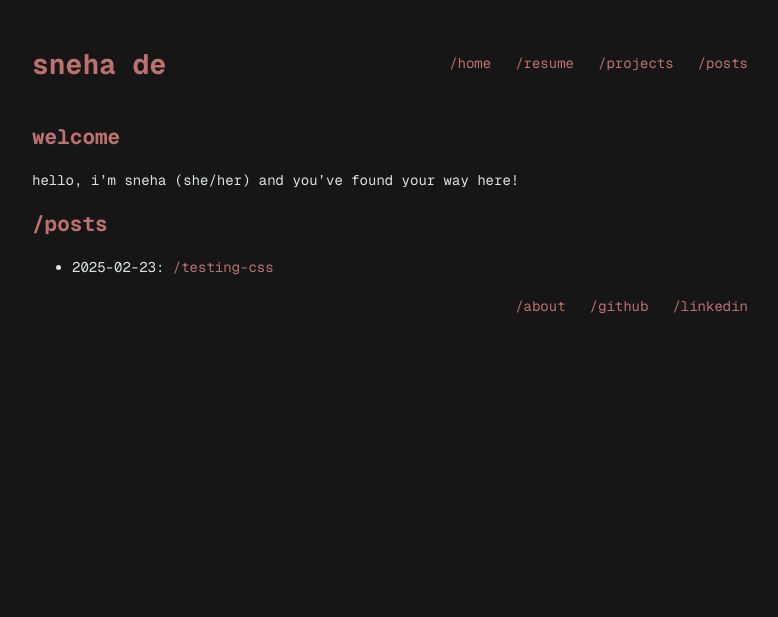
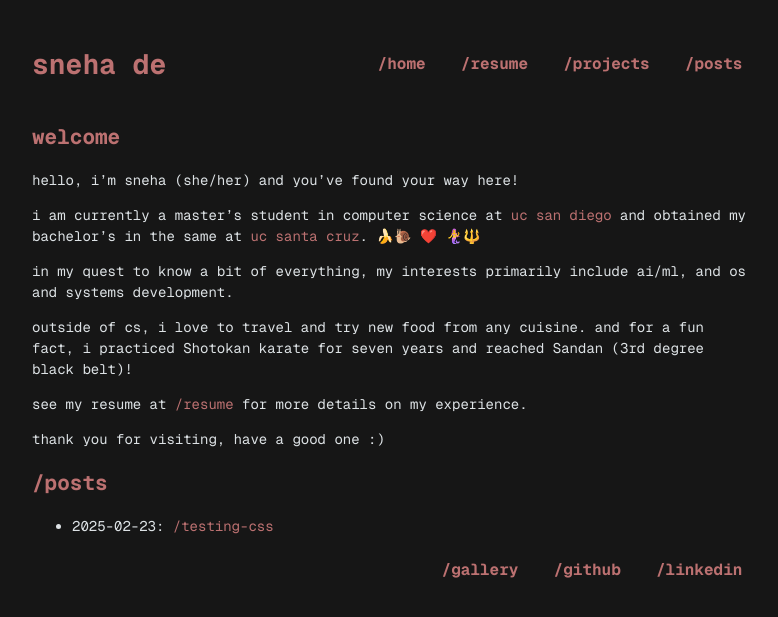
Before and after one commit to sneha-afk/sneha-afk.github.io, a Jekyll site: the page built from index.md, in a window 1280 px wide. Shown: the top 617 px of the page, without its empty margins (248-1026 px from the left). Built offline with Jekyll 4.4.1, drawn with Linux system fonts in a browser that asks for light colours.

Commit message:
move info around + nicer links

```diff
--- a/_config.yml
+++ b/_config.yml
@@ -65,8 +65,8 @@ header_navigation:
     url: /posts
 
 footer_navigation:
-  - name: /about
-    url: /about
+  - name: /gallery
+    url: /gallery
   - name: /github
     url: https://github.com/sneha-afk
   - name: /linkedin
--- a/_layouts/default.html
+++ b/_layouts/default.html
@@ -25,7 +25,9 @@
       <!-- Back link -->
       <!-- Note: nil means was not explicitly set -->
       {% if page.back_link == nil %}
-      <a href="#" onclick="history.back(); return false;">/back</a>
+      <a href="#" onclick="history.back(); return false;" class="back-link">
+        \back
+      </a>
       {% endif %}
 
       <!-- Page title -->
--- a/_sass/_base.scss
+++ b/_sass/_base.scss
@@ -28,12 +28,38 @@ h6 {
 a {
   color: $primary-color;
   text-decoration: none;
-  transition: background-color 0.2s ease-in-out, color 0.2s ease-in-out;
+  transition: color 0.2s ease-in-out;
 
   &:hover {
-    text-decoration: underline;
     color: $hover-text;
     background-color: $hover-bg;
+    text-decoration: none;
+  }
+
+  &:focus {
+    outline: 2px solid rgba($primary-color, 0.3);
+    outline-offset: 2px;
+  }
+}
+
+.back-link {
+  font-weight: $font-weight-bold;
+  font-size: $font-size-md;
+  color: $primary-color;
+  display: inline-flex;
+  align-items: center;
+  gap: 0.3rem;
+  padding: 0.4rem 0.6rem;
+  border-radius: $spacing-sm;
+  transition: all 0.2s ease-in-out;
+
+  &::before {
+    content: "🡠";
+    font-size: 0.9em;
+  }
+
+  &:hover {
+    transform: translateX(-2px);
   }
 }
 
--- a/_sass/_navigation.scss
+++ b/_sass/_navigation.scss
@@ -5,7 +5,7 @@
   justify-content: space-between;
   align-items: right;
   flex-wrap: wrap;
-  margin: 0;
+  margin-bottom: $spacing-md;
 
   h1 {
     flex: 0 1 auto; // Don't grow, allow shrinking, auto basis
@@ -34,8 +34,25 @@
     }
 
     a {
-      padding: 4px;
-      display: block; // Make links block-level for consistent spacing
+      font-weight: $font-weight-bold;
+      font-size: $font-size-md;
+      color: $primary-color;
+      padding: 0.4rem 0.6rem;
+      display: block;
+      text-decoration: none;
+      border-radius: $spacing-xs;
+      transition: all 0.2s ease-in-out;
+
+      &:hover {
+        color: $hover-text;
+        background-color: $hover-bg;
+        text-decoration: none;
+        transform: translateY(-2px);
+      }
+
+      &:focus {
+        outline: 2px solid rgba($primary-color, 0.3);
+      }
     }
   }
 }
--- a/index.md
+++ b/index.md
@@ -8,6 +8,16 @@ display_title: false
 
 hello, i'm sneha (she/her) and you've found your way here!
 
+i am currently a master's student in computer science at [uc san diego](https://cse.ucsd.edu/) and obtained my bachelor's in the same at [uc santa cruz](https://engineering.ucsc.edu/departments/computer-science-and-engineering/). 🍌🐌 ❤️ 🧜‍♀️🔱
+
+in my quest to know a bit of everything, my interests primarily include ai/ml, and os and systems development.
+
+outside of cs, i love to travel and try new food from any cuisine. and for a fun fact, i practiced Shotokan karate for seven years and reached Sandan (3rd degree black belt)!
+
+see my resume at [/resume](./pages/resume.md) for more details on my experience.
+
+thank you for visiting, have a good one :)
+
 ## /posts
 {% for post in site.posts %}
 - {{ post.date | date: "%Y-%m-%d" }}: [{{ post.title }}]({{ post.url }})
```
Also changed, not shown: pages/about.md (deleted, +0 -38 lines), pages/gallery.md (added, +28 -0 lines).
